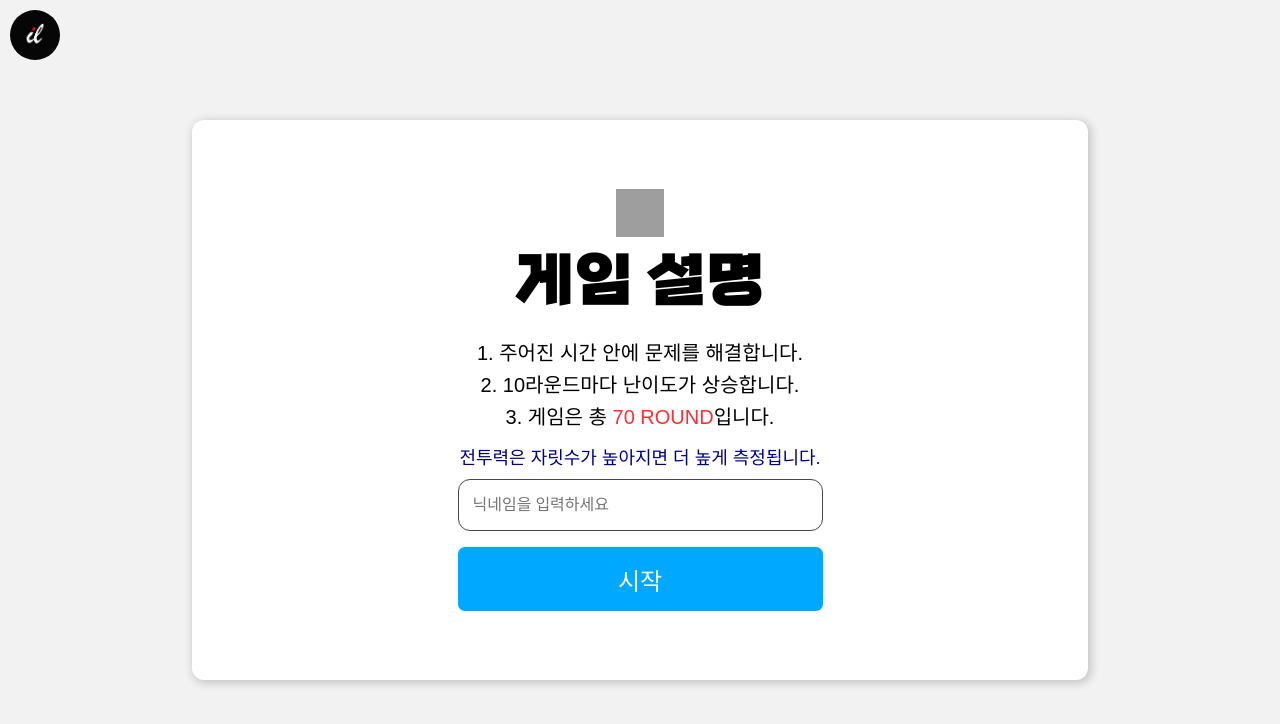
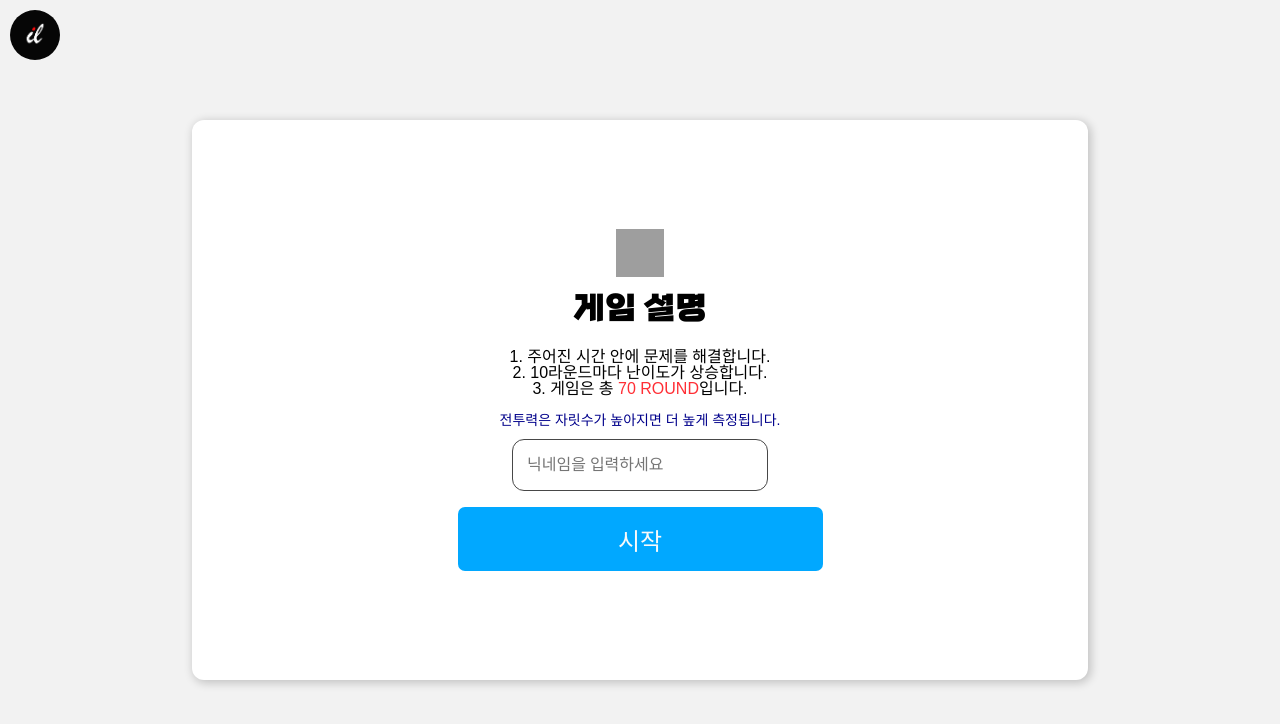
Before and after one commit to tooooo1/whoplus, a React (Create React App) app: page / in a window 1280 px wide. Both pictures are taken after a click on the button "게임시작". Shown: the top 724 px of the page. Built offline with nearby package versions, Linux system fonts and the light colour scheme; grey boxes are pictures that could not be loaded; a web font is replaced by a local one.

Commit message:
refactor: Ready component for better accessibility and clarity

```diff
--- a/src/pages/Ready.tsx
+++ b/src/pages/Ready.tsx
@@ -14,12 +14,14 @@ const Ready = () => {
   const handleStartClick = () => {
     if (!inputRef.current) return;
 
-    if (inputRef.current.value.trim().length === 0) {
+    const trimmedValue = inputRef.current.value.trim();
+    if (trimmedValue.length === 0) {
       // eslint-disable-next-line no-alert
       alert('닉네임을 입력해주세요.');
       return;
     }
-    setItem(STORAGE_KEY.NAME, inputRef.current.value.trim());
+
+    setItem(STORAGE_KEY.NAME, trimmedValue);
     navigate(ROUTES.MODE);
   };
 
@@ -35,18 +37,17 @@ const Ready = () => {
         src="https://img.icons8.com/color/48/000000/box-important--v1.png"
         width={48}
         height={48}
-        alt="!"
+        alt="Important information icon"
+        aria-hidden="true"
       />
-      <Title>게임 설명</Title>
-
-      <Text>1. 주어진 시간 안에 문제를 해결합니다.</Text>
-      <Text>2. 10라운드마다 난이도가 상승합니다.</Text>
-      <Text id="last">
-        3. 게임은 총<Color> 70 ROUND</Color>입니다.
-      </Text>
-      <Ex id="last"> 전투력은 자릿수가 높아지면 더 높게 측정됩니다.</Ex>
-
-      <ReadyInput
+      <GameTitle>게임 설명</GameTitle>
+      <GameInstruction>1. 주어진 시간 안에 문제를 해결합니다.</GameInstruction>
+      <GameInstruction>2. 10라운드마다 난이도가 상승합니다.</GameInstruction>
+      <GameInstruction id="last-instruction">
+        3. 게임은 총<HighlightedText> 70 ROUND</HighlightedText>입니다.
+      </GameInstruction>
+      <Note id="last-note">전투력은 자릿수가 높아지면 더 높게 측정됩니다.</Note>
+      <NicknameInput
         ref={inputRef}
         aria-label="닉네임 입력"
         placeholder="닉네임을 입력하세요"
@@ -61,54 +62,38 @@ const Ready = () => {
 
 export default Ready;
 
-const Title = styled.div`
-  font-size: 8vw;
-  padding: 1rem 0 1.5rem 0;
+const GameTitle = styled.h1`
+  font-size: 32px;
+  padding: 16px 0 24px 0;
   font-family: 'RixYeoljeongdo';
   word-break: keep-all;
-  @media (min-width: 768px) {
-    font-size: 60px;
+`;
+
+const GameInstruction = styled.p`
+  font-size: 16px;
+  text-align: center;
+  &#last-instruction {
+    padding-bottom: 16px;
   }
 `;
 
-const Text = styled.div`
-  font-size: 3vw;
-  line-height: 2rem;
-  text-align: center;
-  &#last {
-    padding-bottom: 1rem;
-  }
-  @media (min-width: 768px) {
-    font-size: 20px;
-  }
-`;
-
-const Ex = styled.div`
-  font-size: 3vw;
+const Note = styled.p`
+  font-size: 14px;
   padding-bottom: 1.5vh;
   text-align: center;
   color: darkblue;
-  @media (min-width: 768px) {
-    font-size: 18px;
-  }
 `;
 
-const Color = styled.span`
+const HighlightedText = styled.span`
   color: #ff2e35;
 `;
 
-const ReadyInput = styled.input`
+const NicknameInput = styled.input`
   border: 1px solid #474747;
   outline: none;
   border-radius: 12px;
-  font-size: 1rem;
-  padding: 1rem 40px 1rem 14px;
-  width: 100%;
-  height: auto;
-  margin-bottom: 1rem;
+  font-size: 16px;
+  padding: 16px 40px 16px 14px;
+  margin-bottom: 16px;
   font-family: 'Pretendard-SemiBold';
-
-  @media (min-width: 768px) {
-    width: 365px;
-  }
 `;
```
